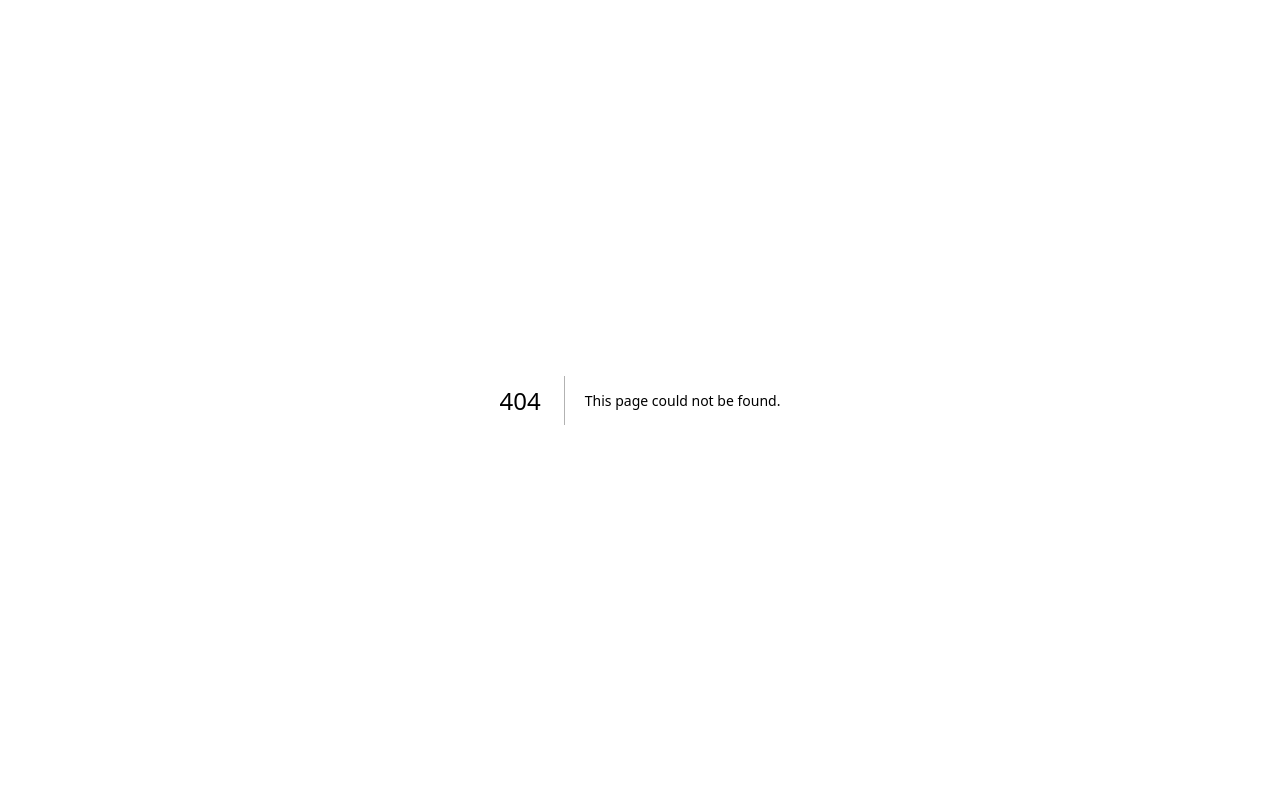
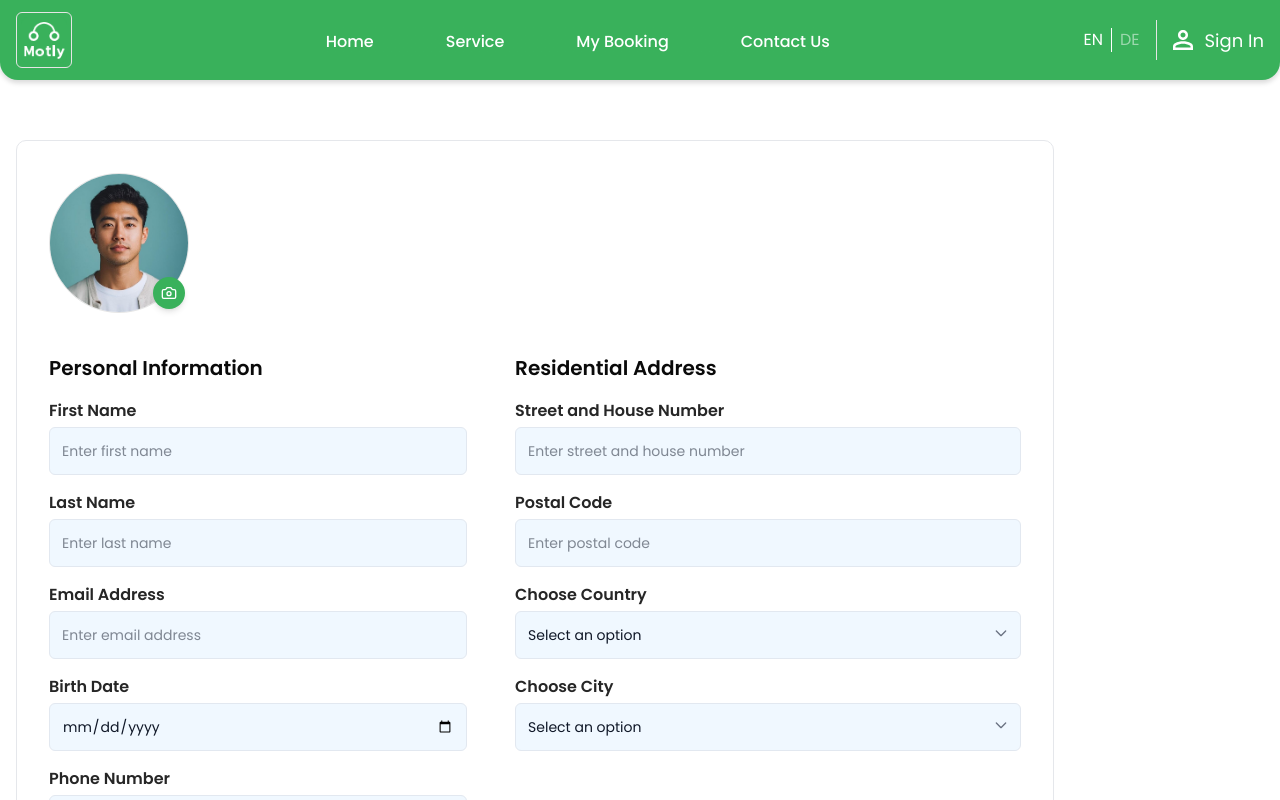
Before and after one commit to mijanConnect/motly-car-rental-website-mahsundic, a Next.js app: page /profile in a window 1280 px wide. Before the commit this address had no page. Shown: the top 800 px of the page. Built offline with nearby package versions, Linux system fonts and the light colour scheme.

Commit message:
Personal Info designed

```diff
--- /dev/null
+++ b/app/(public)/profile/page.tsx
@@ -0,0 +1,10 @@
+import PersonalInfo from "@/app/components/profile/PersonalInfo";
+import React from "react";
+
+export default function Page() {
+  return (
+    <>
+      <PersonalInfo />
+    </>
+  );
+}
--- /dev/null
+++ b/app/components/profile/DriverInfo.tsx
@@ -0,0 +1,5 @@
+export default function DriverInfo() {
+  return (
+    <div>DriverInfo</div>
+  )
+}
--- /dev/null
+++ b/app/components/profile/PersonalInfo.tsx
@@ -0,0 +1,147 @@
+"use client";
+
+import { useState } from "react";
+import InputField from "../ui/InputField";
+import ProfileImage from "./ProfileImage";
+import SelectField from "../ui/SelectField";
+import Button from "../ui/Button";
+
+export default function PersonalInfo() {
+  const [formData, setFormData] = useState({
+    firstName: "",
+    lastName: "",
+    email: "",
+    birthDate: "",
+    phone: "",
+    gender: "",
+    street: "",
+    postalCode: "",
+    country: "",
+    city: "",
+  });
+
+  const handleChange = (field: string, value: string) => {
+    setFormData((prev) => ({ ...prev, [field]: value }));
+  };
+
+  return (
+    <div className="my-6 lg:my-15 inline-block p-8 rounded-lg border border-gray-200">
+      <ProfileImage />
+      <div className="flex gap-12 mt-10">
+        {/* Left side */}
+        <div>
+          <h2 className="mb-4 text-[20px] font-semibold">
+            Personal Information
+          </h2>
+          <div className="flex flex-col gap-4">
+            <InputField
+              title="First Name"
+              type="text"
+              placeholder="Enter first name"
+              value={formData.firstName}
+              onChange={(e) => handleChange("firstName", e.target.value)}
+            />
+
+            <InputField
+              title="Last Name"
+              type="text"
+              placeholder="Enter last name"
+              value={formData.lastName}
+              onChange={(e) => handleChange("lastName", e.target.value)}
+            />
+
+            <InputField
+              title="Email Address"
+              type="email"
+              placeholder="Enter email address"
+              value={formData.email}
+              onChange={(e) => handleChange("email", e.target.value)}
+            />
+
+            <InputField
+              title="Birth Date"
+              type="date"
+              value={formData.birthDate}
+              onChange={(e) => handleChange("birthDate", e.target.value)}
+            />
+
+            <InputField
+              title="Phone Number"
+              type="tel"
+              placeholder="Enter phone number"
+              value={formData.phone}
+              onChange={(e) => handleChange("phone", e.target.value)}
+            />
+
+            {/* Gender */}
+            <SelectField
+              title="Select Gender"
+              value={formData.gender}
+              onChange={(e) => handleChange("gender", e.target.value)}
+              options={[
+                { label: "Male", value: "male" },
+                { label: "Female", value: "female" },
+                { label: "Other", value: "other" },
+              ]}
+            />
+          </div>
+        </div>
+        {/* Right side */}
+        <div>
+          <h2 className="mb-4 text-[20px] font-semibold">
+            Residential Address
+          </h2>
+          <div className="flex flex-col gap-4">
+            <InputField
+              title="Street and House Number"
+              type="text"
+              placeholder="Enter street and house number"
+              value={formData.street}
+              onChange={(e) => handleChange("street", e.target.value)}
+            />
+
+            <InputField
+              title="Postal Code"
+              type="text"
+              placeholder="Enter postal code"
+              value={formData.postalCode}
+              onChange={(e) => handleChange("postalCode", e.target.value)}
+            />
+
+            {/* Country */}
+            <SelectField
+              title="Choose Country"
+              value={formData.country}
+              onChange={(e) => handleChange("country", e.target.value)}
+              options={[
+                { label: "Bangladesh", value: "bangladesh" },
+                { label: "India", value: "india" },
+                { label: "USA", value: "usa" },
+              ]}
+            />
+
+            {/* City */}
+            <SelectField
+              title="Choose City"
+              value={formData.city}
+              onChange={(e) => handleChange("city", e.target.value)}
+              options={[
+                { label: "Dhaka", value: "dhaka" },
+                { label: "Chittagong", value: "chittagong" },
+                { label: "Sylhet", value: "sylhet" },
+              ]}
+            />
+          </div>
+        </div>
+      </div>
+      <div className="flex justify-end mt-10 flex-col sm:flex-row gap-4">
+        <Button variant="outline" size="md" className="w-full sm:w-[150px]">
+          Cancel
+        </Button>
+        <Button variant="primary" size="md" className="w-full sm:w-[150px]">
+          Update
+        </Button>
+      </div>
+    </div>
+  );
+}
--- /dev/null
+++ b/app/components/profile/ProfileImage.tsx
@@ -0,0 +1,40 @@
+"use client";
+
+import Image from "next/image";
+import { Camera } from "lucide-react";
+import { useState } from "react";
+
+export default function ProfileImage() {
+  const [preview, setPreview] = useState<string>("/assets/avatar.png");
+
+  const handleImageChange = (e: React.ChangeEvent<HTMLInputElement>) => {
+    const file = e.target.files?.[0];
+    if (!file) return;
+
+    const imageUrl = URL.createObjectURL(file);
+    setPreview(imageUrl);
+  };
+
+  return (
+    <div className="relative w-35 h-35">
+      {/* Profile Image */}
+      <Image
+        src={preview}
+        alt="Profile Image"
+        fill
+        className="rounded-full object-cover border"
+      />
+
+      {/* Upload Button */}
+      <label className="absolute bottom-1 right-1 bg-primary p-2 rounded-full cursor-pointer shadow-md hover:bg-green-600 transition">
+        <Camera className="w-4 h-4 text-white" />
+        <input
+          type="file"
+          accept="image/*"
+          className="hidden"
+          onChange={handleImageChange}
+        />
+      </label>
+    </div>
+  );
+}
--- a/app/components/ui/Button.tsx
+++ b/app/components/ui/Button.tsx
@@ -19,7 +19,7 @@ export default function Button({
   ...props
 }: ButtonProps) {
   const baseStyles =
-    "font-[16px] rounded-[8px] transition-all duration-200 flex items-center justify-center gap-2 whitespace-nowrap cursor-pointer disabled:cursor-not-allowed";
+    "font-[16px] rounded-[6px] transition-all duration-200 flex items-center justify-center gap-2 whitespace-nowrap cursor-pointer disabled:cursor-not-allowed";
 
   const variantStyles = {
     primary: "bg-primary text-white hover:bg-primary/90 disabled:bg-primary/50",
--- a/app/components/ui/InputField.tsx
+++ b/app/components/ui/InputField.tsx
@@ -3,7 +3,7 @@ import type { ChangeEvent } from "react";
 type InputFieldProps = {
   title?: string;
   placeholder?: string;
-  type?: "text" | "email" | "password" | "number";
+  type?: "text" | "email" | "password" | "number" | "date" | "tel";
   value?: string;
   name?: string;
   onChange?: (e: ChangeEvent<HTMLInputElement>) => void;
@@ -38,7 +38,7 @@ export default function InputField({
         mt-1
           w-full
           h-12
-          rounded-lg
+          rounded-[6px]
           border
           border-[#E2E8F0]
           bg-[#F0F8FF]
--- /dev/null
+++ b/app/components/ui/SelectField.tsx
@@ -0,0 +1,102 @@
+import type { ChangeEvent } from "react";
+
+type Option = {
+  label: string;
+  value: string;
+};
+
+type SelectFieldProps = {
+  title?: string;
+  name?: string;
+  value?: string;
+  options: Option[];
+  placeholder?: string;
+  onChange?: (e: ChangeEvent<HTMLSelectElement>) => void;
+  disabled?: boolean;
+};
+
+export default function SelectField({
+  title,
+  name,
+  value,
+  options,
+  placeholder = "Select an option",
+  onChange,
+  disabled = false,
+}: SelectFieldProps) {
+  return (
+    <div className="w-full space-y-3">
+      {title && (
+        <label className="text-[16px] font-semibold text-primaryText">
+          {title}
+        </label>
+      )}
+
+      {/* Wrapper for custom icon */}
+      <div className="relative">
+        <select
+          name={name}
+          value={value}
+          onChange={onChange}
+          disabled={disabled}
+          className="
+            mt-1
+            w-full
+            h-12
+            appearance-none
+            rounded-[6px]
+            border
+            border-[#E2E8F0]
+            bg-[#F0F8FF]
+            px-3
+            pr-10
+            py-3
+            text-[14px]
+            text-gray-900
+            outline-none
+            transition
+            focus:border-primary
+            focus:ring-1
+            focus:ring-primary/20
+            disabled:cursor-not-allowed
+            disabled:bg-gray-100
+          "
+        >
+          <option value="" disabled>
+            {placeholder}
+          </option>
+
+          {options.map((option) => (
+            <option key={option.value} value={option.value}>
+              {option.label}
+            </option>
+          ))}
+        </select>
+
+        {/* Custom Dropdown Icon */}
+        <svg
+          className="
+            pointer-events-none
+            absolute
+            right-3
+            top-1/2
+            h-4
+            w-4
+            -translate-y-1/2
+            text-gray-500
+          "
+          fill="none"
+          stroke="currentColor"
+          strokeWidth="2"
+          viewBox="0 0 24 24"
+        >
+          <path
+            strokeLinecap="round"
+            strokeLinejoin="round"
+            d="M19 9l-7 7-7-7"
+          />
+        </svg>
+      </div>
+    </div>
+  );
+}
```
Also changed, not shown: public/assets/avatar.png (added).
